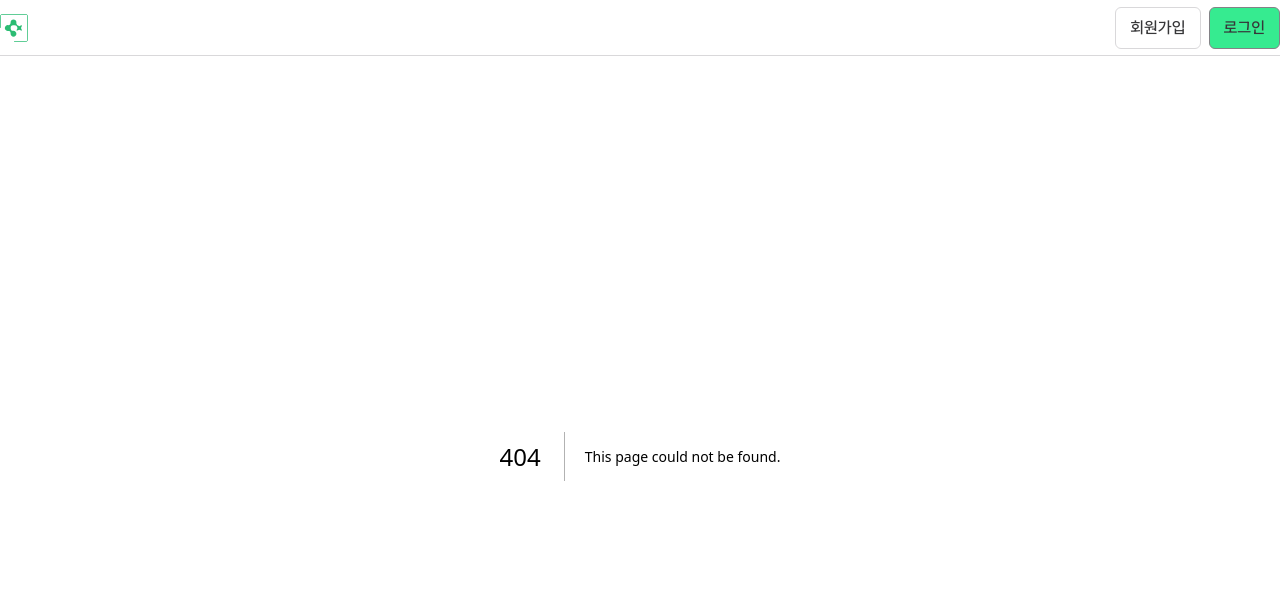
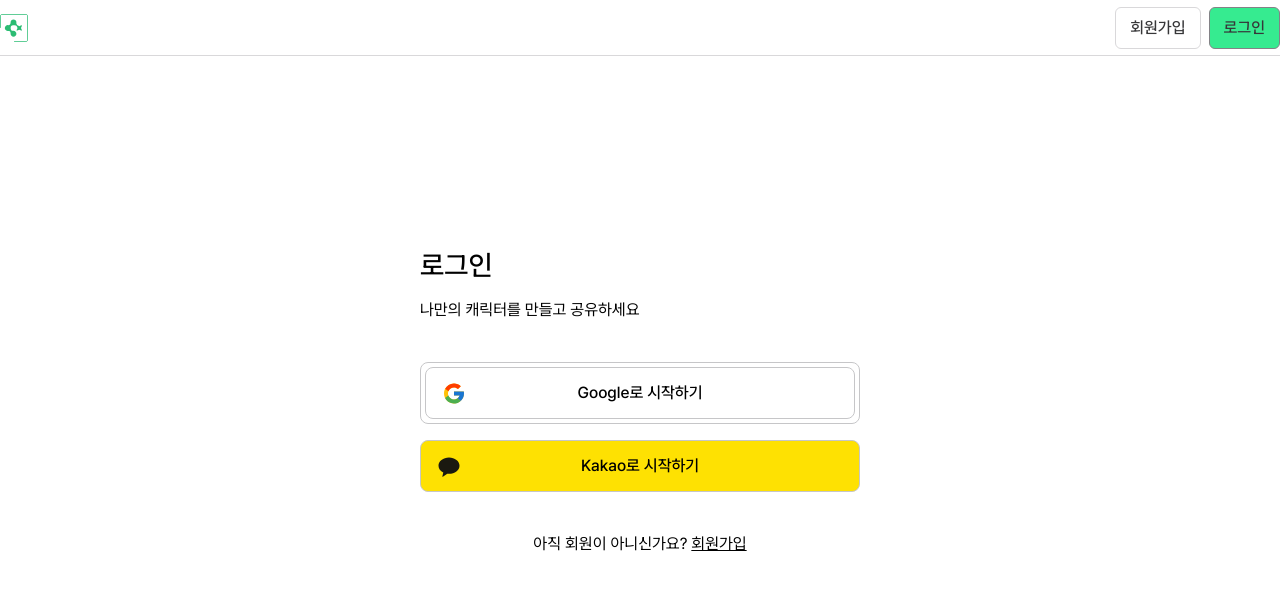
Before and after one commit to character-nation/character-nation-front, a Next.js app: page /login in a window 1280 px wide. Before the commit this address had no page. Shown: the top 590 px of the page. Built offline with nearby package versions, Linux system fonts and the light colour scheme.

Commit message:
feat :: login 퍼블리싱

```diff
--- /dev/null
+++ b/src/app/login/page.tsx
@@ -0,0 +1,35 @@
+import { GoogleLogo, KakaoTalkLogo } from "@/assets";
+import Link from "next/link";
+
+export default function LoginPage() {
+  return (
+    <div className="w-full h-screen fixed top-0 left-0 flex justify-center items-center">
+      <main className="flex flex-col w-[440px] gap-10">
+        <div className="flex flex-col gap-3">
+          <h1 className="text-[28px] font-medium">로그인</h1>
+          <p>나만의 캐릭터를 만들고 공유하세요</p>
+        </div>
+        <section className="w-full gap-4 flex flex-col">
+          <div className="p-1 border border-gray-200 rounded-lg">
+            <button className="w-full h-13 font-medium flex justify-between items-center border-gray-200 border rounded-lg px-4 cursor-pointer">
+              <GoogleLogo />
+              Google로 시작하기
+              <div className="w-6 h-6"></div>
+            </button>
+          </div>
+          <button className="w-full h-13 font-medium flex justify-between items-center border-gray-200 border rounded-lg px-4 bg-[#FEE102] cursor-pointer">
+            <KakaoTalkLogo />
+            Kakao로 시작하기
+            <div className="w-6 h-6"></div>
+          </button>
+        </section>
+        <p className="flex justify-center w-full gap-1">
+          아직 회원이 아니신가요?
+          <Link href="/signup">
+            <u>회원가입</u>
+          </Link>
+        </p>
+      </main>
+    </div>
+  );
+}
```
